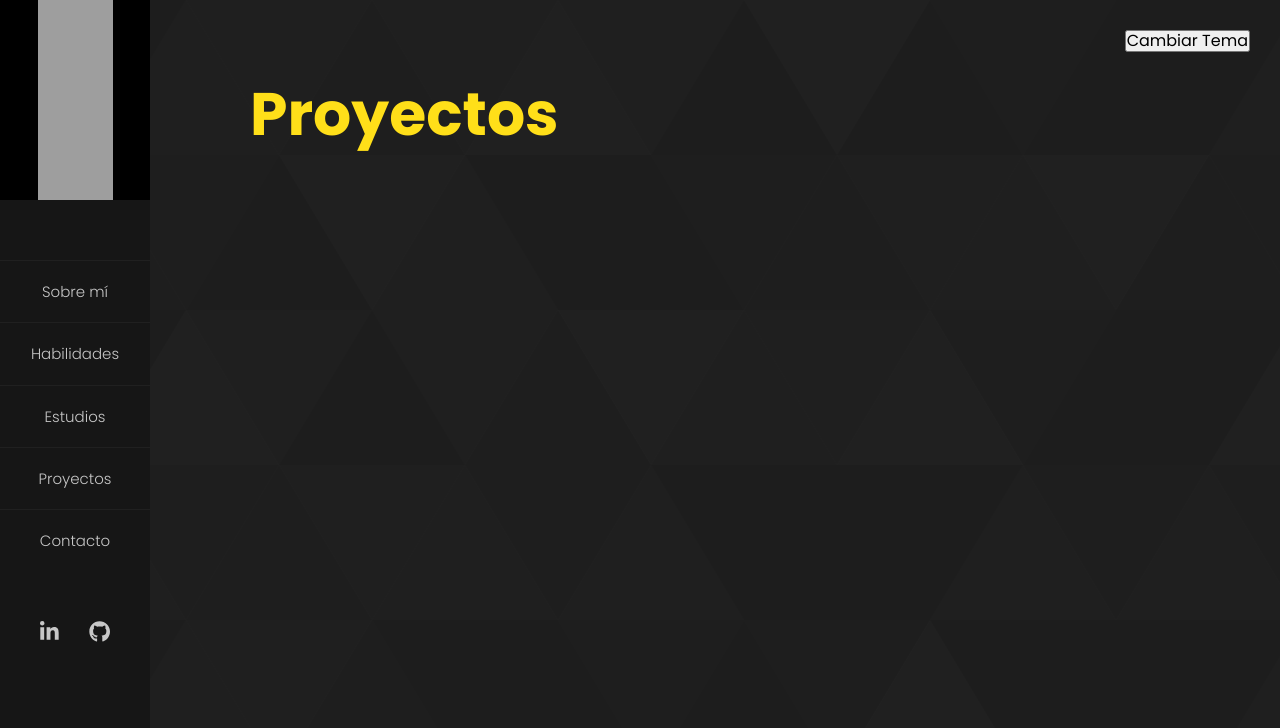
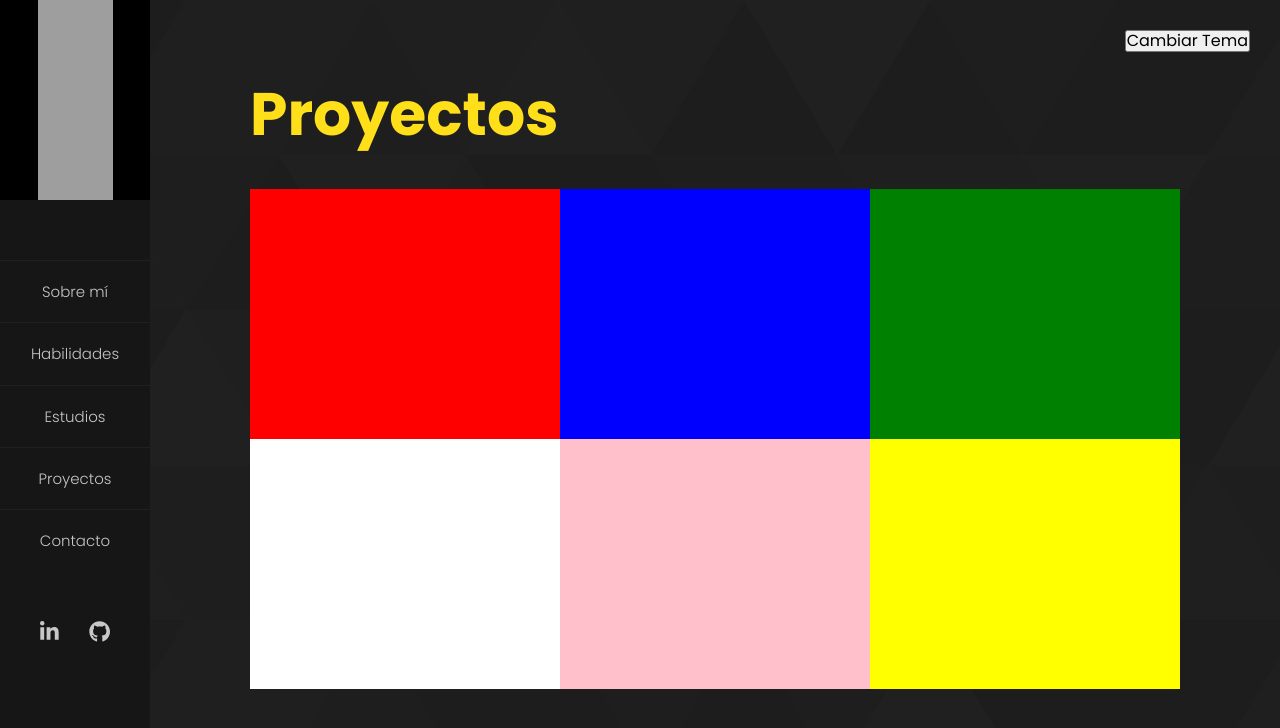
Before and after one commit to ricardozuritadev/ricardo-zurita-resume, a React (Create React App) app: page /work in a window 1280 px wide. Shown: the top 728 px of the page. Built offline with nearby package versions, Linux system fonts and the light colour scheme; grey boxes are pictures that could not be loaded.

Commit message:
Work grid implemented

```diff
--- a/src/components/Work.jsx
+++ b/src/components/Work.jsx
@@ -13,6 +13,15 @@ const Work = () => {
       >
         Proyectos
       </h2>
+
+      <div className="work__grid">
+        <div className="work__img work__img--1"></div>
+        <div className="work__img work__img--2"></div>
+        <div className="work__img work__img--3"></div>
+        <div className="work__img work__img--4"></div>
+        <div className="work__img work__img--5"></div>
+        <div className="work__img work__img--6"></div>
+      </div>
     </section>
   );
 };
--- a/src/styles/base/_fonts.scss
+++ b/src/styles/base/_fonts.scss
@@ -1,7 +1,7 @@
 .heading__primary {
   color: $color-primary;
   font-size: 5rem;
-  margin-bottom: 3rem;
+  margin-bottom: 4rem;
 
   &--lightMode {
     color: $color-black;
@@ -52,6 +52,7 @@
 @media only screen and (min-width: 576px) {
   .heading__primary {
     font-size: 7rem;
+    margin-bottom: 8rem;
   }
 
   .heading__secondary {
--- a/src/styles/components/_work.scss
+++ b/src/styles/components/_work.scss
@@ -1,10 +1,52 @@
 .work {
+  animation: fadeIn 1.5s;
+
+  &__img {
+    height: 20rem;
+    width: 100%;
+
+    &--1 {
+      background-color: red;
+    }
+
+    &--2 {
+      background-color: blue;
+    }
+
+    &--3 {
+      background-color: green;
+    }
+
+    &--4 {
+      background-color: white;
+    }
+
+    &--5 {
+      background-color: pink;
+    }
+
+    &--6 {
+      background-color: yellow;
+    }
+  }
 }
 
 // Breakpoint 576px
 @media only screen and (min-width: 576px) {
+  .work__grid {
+    display: grid;
+    grid-template-columns: repeat(2, 1fr);
+  }
+
+  .work__img {
+    height: 25rem;
+  }
 }
 
 // Breakpoint 992px
 @media only screen and (min-width: 992px) {
+  .work__grid {
+    display: grid;
+    grid-template-columns: repeat(3, 1fr);
+  }
 }
```
